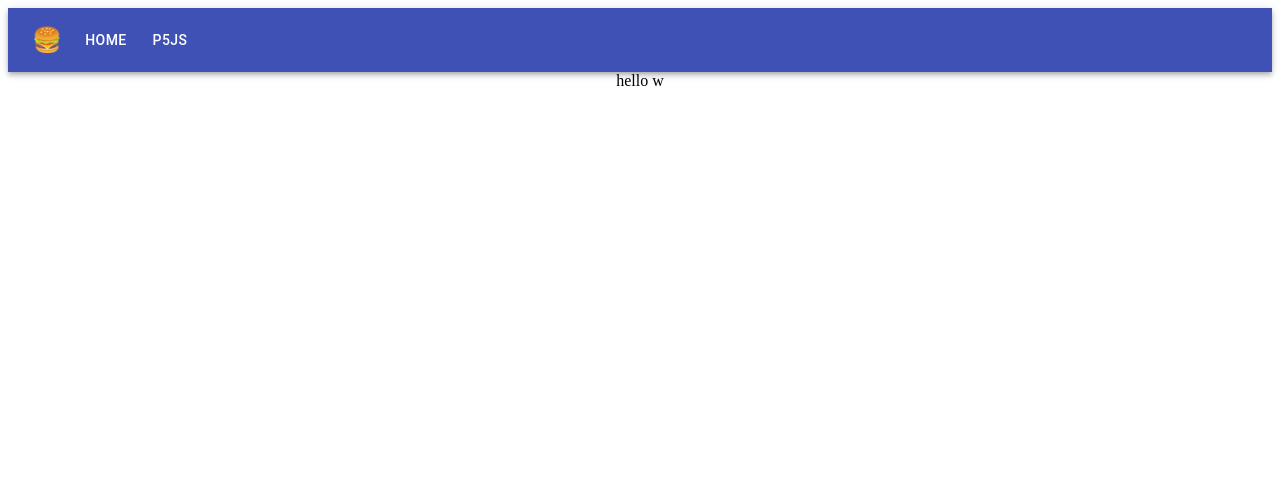
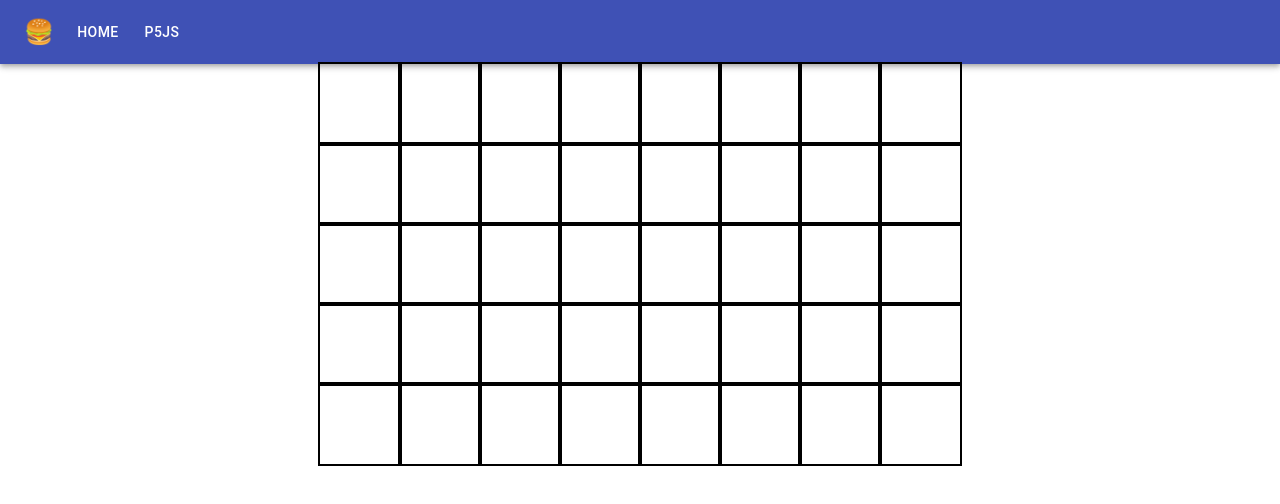
Before and after one commit to hieu13101009/api_planShop, a React (Create React App) app in the folder tsreact/: page /p5js in a window 1280 px wide. Shown: the top 504 px of the page. Built offline with nearby package versions, Linux system fonts and the light colour scheme.

Commit message:
create table grid

```diff
--- a/tsreact/src/components/App/index.tsx
+++ b/tsreact/src/components/App/index.tsx
@@ -21,7 +21,7 @@ const App: React.FC = () => {
                         🍔
                         </span>
                     </IconButton>
-                    <Button component={Link} to="/" color="inherit">
+                    <Button component={Link} to="/home" color="inherit">
                         Home
                     </Button>
                     <Button component={Link} to="/p5js" color="inherit">
@@ -32,7 +32,7 @@ const App: React.FC = () => {
             <Container maxWidth="md">
                 <Switch>
                     <Route exact path="/" component={Home} />
-                    <Route path="/p5js" component={p5js} />
+                    <Route exact path="/p5js" component={p5js} />
                     <Redirect to="/" />
                 </Switch>
             </Container>
--- a/tsreact/src/index.css
+++ b/tsreact/src/index.css
@@ -1,4 +1,16 @@
+* {
+  margin: 0;
+  padding: 0;
+  box-sizing: border-box;
+}
+
 body {
-    padding: 1;
-    margin: 1;
+  width: 100vw;
+  height: 100vh;
+  overflow: hidden;
 }
+
+#root {
+  width: 100%;
+  height: 100%;
+}
--- /dev/null
+++ b/tsreact/src/views/P5js/Grid.tsx
@@ -0,0 +1,14 @@
+import React, { useState } from 'react';
+
+import useStyles from './style';
+
+const Grid = () => {
+    const [cells] = useState(Array.from({ length: 40 }));
+    const classes = useStyles();
+    return (
+        <div className={classes.grid}>
+            {cells.map(()=> <div className={classes.cell} ></div>)}
+        </div>
+    )
+}
+export default Grid;
--- a/tsreact/src/views/P5js/index.tsx
+++ b/tsreact/src/views/P5js/index.tsx
@@ -1,22 +1,13 @@
 import React from 'react';
 import {createUseStyles} from 'react-jss'
-
-const useStyles = createUseStyles({
-    app: {
-        display: 'flex',
-        width: '100%',
-        height: '100%',
-        justifyContent: 'center',
-        alignItems: 'center',
-    }
-})
+import useStyles from './style';
+import Grid from './Grid';
 const P5js: React.FC = () => {
     const  classes = useStyles();
 
     return (
         <div className={classes.app}>
-            hello w
-            {/* <Grid /> */}
+            <Grid />
         </div>
     )
 }
--- a/tsreact/src/views/P5js/style.ts
+++ b/tsreact/src/views/P5js/style.ts
@@ -1,7 +1,22 @@
-import { makeStyles } from '@material-ui/core/styles';
+import { createUseStyles } from 'react-jss';
 
-export default makeStyles({
-    entryCard: {
-        margin: '1rem 0',
+export default createUseStyles({
+    app: {
+        display: 'flex',
+        width: '100%',
+        height: '100%',
+        justifyContent: 'center',
+        alignItems: 'center',
     },
+    grid: {
+        display: 'grid',
+        gridTemplateRows: 'repeat(5, 1fr)',
+        gridTemplateColumns: 'repeat(8, 1fr)',
+        width: '80vmin',
+        height: '50vmin',
+        outline : '2px solid black',
+    },
+    cell: {
+        outline : '2px solid black',
+    }
 });
--- a/tsreact/webpack.config.js
+++ b/tsreact/webpack.config.js
@@ -12,6 +12,9 @@ module.exports = {
     },
     devServer: {
         port: 91,
+        historyApiFallback: true,
+        contentBase: './',
+        hot: true,
         disableHostCheck: true,
         host: 'localhost',
         open: true,
```
